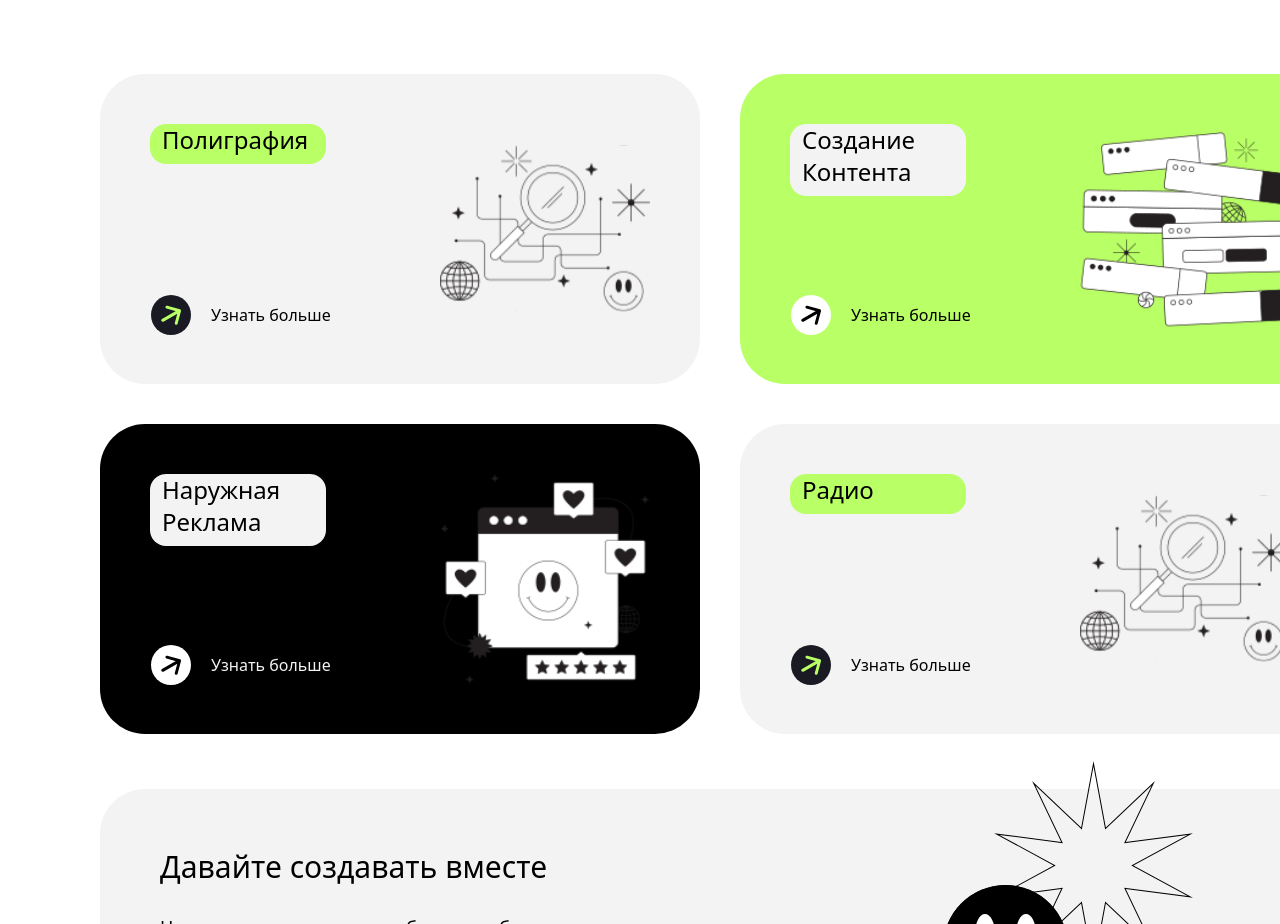
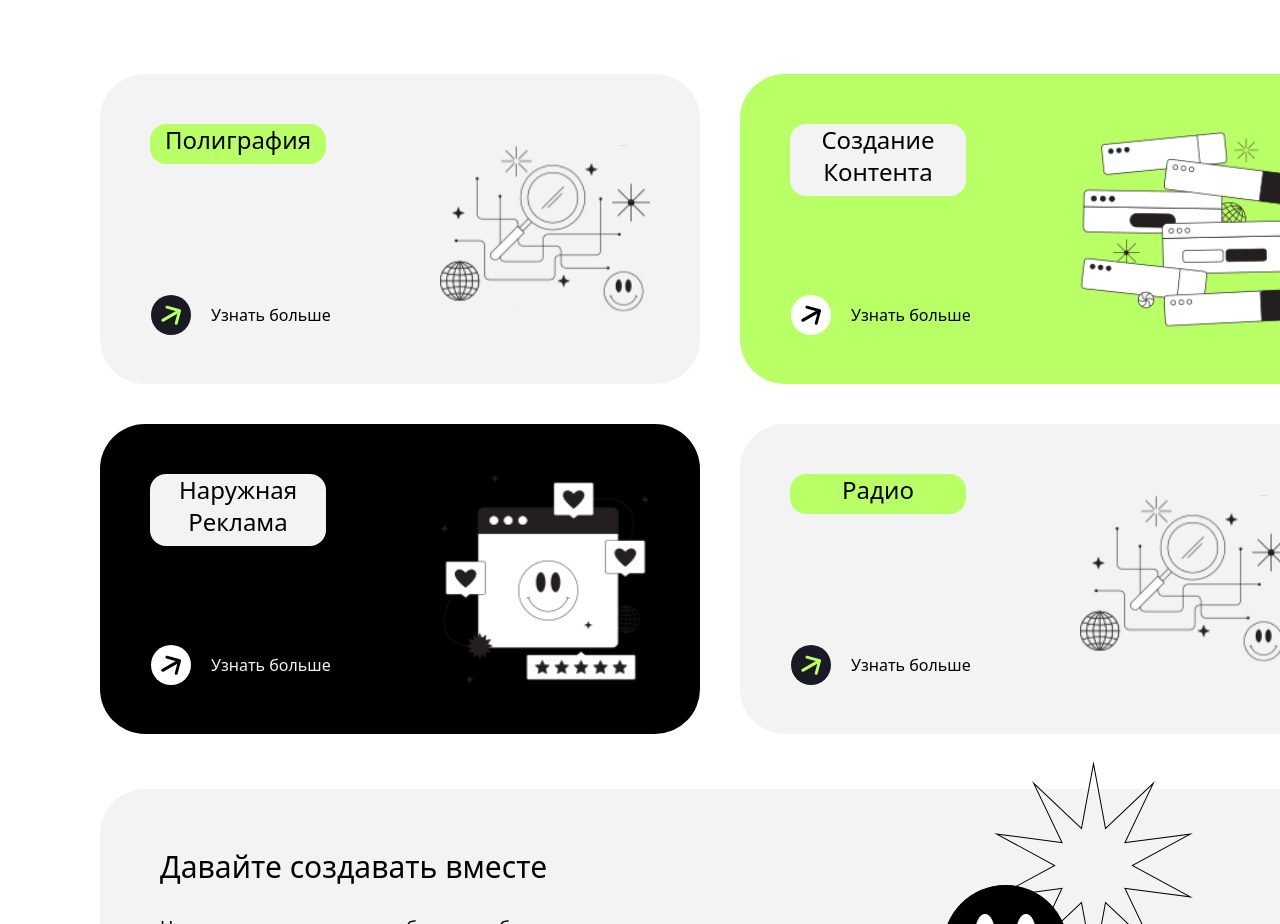
Before and after one commit to heayr/pet-b-fm, a Next.js app: page / in a window 1280 px wide. Shown: the part 1050-1974 px from the top of the page. Built offline with nearby package versions, Linux system fonts and the light colour scheme.

Commit message:
mark_2.1

```diff
--- a/app/components/Services.tsx
+++ b/app/components/Services.tsx
@@ -19,7 +19,7 @@ export default function Services() {
       <div className="container-services flex flex-row flex-wrap justify-center gap-10">
         <div className="card-service  w-[600px] h-[310px] bg-default-grey roun flex rounded-[45px] justify-between">
           <div className="box flex flex-col justify-between">
-            <h3 className="text-2xl w-44 mt-[50px] ml-[50px] bg-default-lime rounded-2xl pl-3 pb-2">
+            <h3 className="text-2xl w-44 mt-[50px] ml-[50px] bg-default-lime rounded-2xl px-3 pb-2 text-center ">
               Полиграфия
             </h3>
             <button className="flex align-bottom ml-[51px] mb-[49px] items-center  ">
@@ -43,7 +43,7 @@ export default function Services() {
         </div>
         <div className="card-service  w-[600px] h-[310px]  bg-default-lime  flex rounded-[45px] justify-between">
           <div className="box flex flex-col justify-between">
-            <h3 className="text-2xl w-44 mt-[50px] ml-[50px] rounded-2xl pl-3 pb-2  bg-default-grey ">
+            <h3 className="text-2xl w-44 mt-[50px] ml-[50px] rounded-2xl px-3 pb-2  bg-default-grey text-center ">
               Создание Контента
             </h3>
             <button className="flex align-bottom ml-[51px] mb-[49px] items-center  ">
@@ -67,7 +67,7 @@ export default function Services() {
         </div>
         <div className="card-service  w-[600px] h-[310px] bg-black roun flex rounded-[45px] justify-between">
           <div className="box flex flex-col justify-between">
-            <h3 className="text-2xl w-44 mt-[50px] ml-[50px]  bg-default-grey rounded-2xl pl-3 pb-2">
+            <h3 className="text-2xl w-44 mt-[50px] ml-[50px]  bg-default-grey rounded-2xl px-3 pb-2 text-center">
               Наружная Реклама
             </h3>
             <button className="flex align-bottom ml-[51px] mb-[49px] text-default-grey items-center  ">
@@ -91,7 +91,7 @@ export default function Services() {
         </div>
         <div className="card-service  w-[600px] h-[310px] bg-default-grey roun flex rounded-[45px] justify-between">
           <div className="box flex flex-col justify-between">
-            <h3 className="text-2xl w-44 mt-[50px] ml-[50px] bg-default-lime rounded-2xl pl-3 pb-2">
+            <h3 className="text-2xl w-44 mt-[50px] ml-[50px] bg-default-lime rounded-2xl px-3 pb-2 text-center">
               Радио
             </h3>
             <button className="flex align-bottom ml-[51px] mb-[49px] items-center  ">
```
